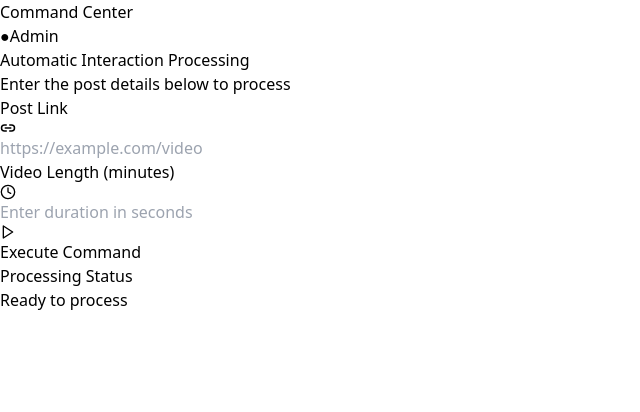
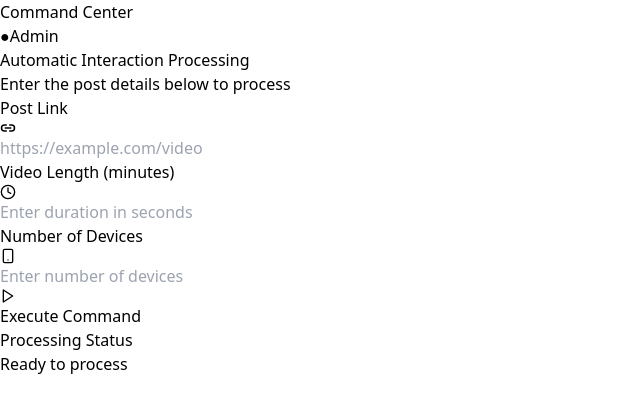
Before and after one commit to Arup43/frontend-control, a Next.js app: page /command in a window 1280 px wide. Shown: the top 412 px of the page, without its empty margins (0-640 px from the left). Built offline with nearby package versions, Linux system fonts and the light colour scheme.

Commit message:
add num of devices field

```diff
--- a/src/app/command/page.tsx
+++ b/src/app/command/page.tsx
@@ -4,12 +4,14 @@ import { useState, FormEvent } from 'react';
 import toast from 'react-hot-toast';
 import { FiClock, FiPlay } from 'react-icons/fi';
 import { IoLink } from "react-icons/io5";
+import { FiSmartphone } from 'react-icons/fi';
 import { useRouter } from 'next/navigation';
 
 export default function CommandPage() {
   const router = useRouter();
   const [link, setLink] = useState('');
   const [length, setLength] = useState('');
+  const [devices, setDevices] = useState('');
 
   const handleSubmit = async (e: FormEvent) => {
     e.preventDefault();
@@ -81,6 +83,28 @@ export default function CommandPage() {
                   />
                 </div>
               </div>
+
+              <div>
+                <label htmlFor="devices" className="block text-sm font-medium text-gray-300 mb-2">
+                  Number of Devices
+                </label>
+                <div className="relative">
+                  <div className="absolute inset-y-0 left-0 pl-3 flex items-center pointer-events-none">
+                    <FiSmartphone className="h-5 w-5 text-gray-400" />
+                  </div>
+                  <input
+                    id="devices"
+                    name="devices"
+                    type="number"
+                    required
+                    min="1"
+                    value={devices}
+                    onChange={(e) => setDevices(e.target.value)}
+                    className="block w-full pl-10 pr-3 py-3 bg-gray-700 border border-gray-600 rounded-xl text-white placeholder-gray-400 focus:outline-none focus:ring-2 focus:ring-blue-500 focus:border-transparent"
+                    placeholder="Enter number of devices"
+                  />
+                </div>
+              </div>
             </div>
 
             <div className="pt-4">
```
